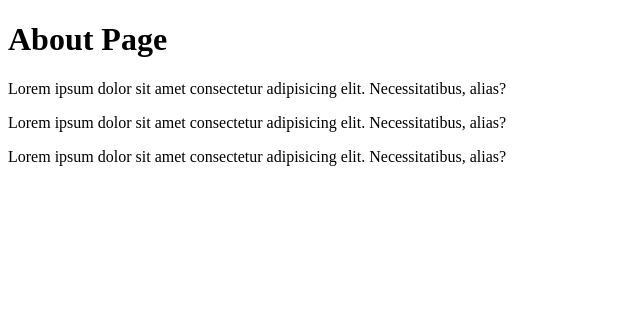
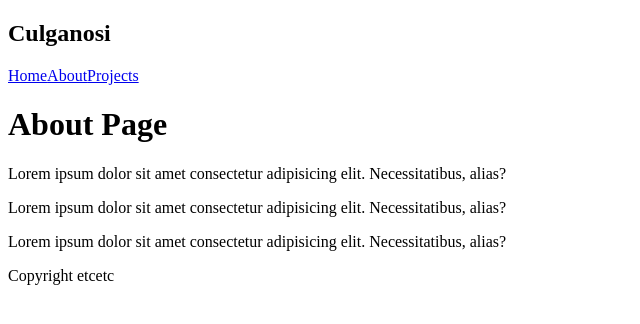
Before and after one commit to Culganosi/culg-port, a Gatsby site: page /about in a window 1280 px wide. Shown: the whole page, without its empty margins (0-640 px from the left). Built offline with nearby package versions, Linux system fonts and the light colour scheme; Gatsby itself is replaced by a stand-in of ours.

Commit message:
add Layout component

```diff
--- /dev/null
+++ b/src/components/Layout.js
@@ -0,0 +1,14 @@
+import React from "react";
+import Navbar from "./Navbar";
+
+export default function Layout({ children }) {
+  return (
+    <div className="layout">
+      <Navbar />
+      <div className="content">{children}</div>
+      <footer>
+        <p>Copyright etcetc</p>
+      </footer>
+    </div>
+  );
+}
--- a/src/pages/about.js
+++ b/src/pages/about.js
@@ -1,21 +1,24 @@
 import React from "react";
+import Layout from "../components/Layout";
 
-export default function About() {
+export default function About({ children }) {
   return (
+    <Layout>
       <div>
         <h1>About Page</h1>
         <p>
-        Lorem ipsum dolor sit amet consectetur adipisicing elit. Necessitatibus,
-        alias?
+          Lorem ipsum dolor sit amet consectetur adipisicing elit.
+          Necessitatibus, alias?
         </p>
         <p>
-        Lorem ipsum dolor sit amet consectetur adipisicing elit. Necessitatibus,
-        alias?
+          Lorem ipsum dolor sit amet consectetur adipisicing elit.
+          Necessitatibus, alias?
         </p>
         <p>
-        Lorem ipsum dolor sit amet consectetur adipisicing elit. Necessitatibus,
-        alias?
+          Lorem ipsum dolor sit amet consectetur adipisicing elit.
+          Necessitatibus, alias?
         </p>
       </div>
+    </Layout>
   );
 }
--- a/src/pages/index.js
+++ b/src/pages/index.js
@@ -1,15 +1,16 @@
 import * as React from "react";
-import Navbar from "../components/Navbar";
+import Layout from "../components/Layout";
 
 export default function Home() {
   return (
+    <Layout>
       <section>
-      <Navbar />
         <div>
           <h2>Design</h2>
           <h3>Develop & Deploy</h3>
           <p>Web Developer based in Montreal</p>
         </div>
       </section>
+    </Layout>
   );
 }
```
Also changed, not shown: src/pages/projects/index.js (+8 -5 lines). Lines whose indentation alone changed are shown as unchanged.
